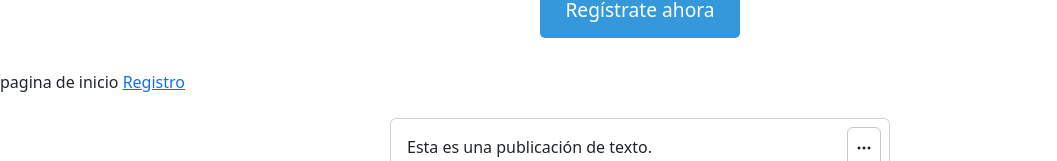
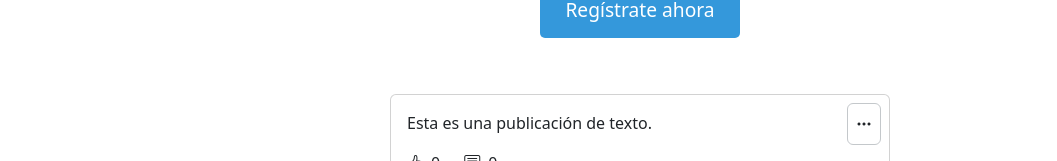
Before and after one commit to BrathRojo/TherApp, an Angular app: page / in a window 1280 px wide. Shown: the part 431-592 px from the top of the page, without its empty margins (0-1057 px from the left). Built offline with nearby package versions, Linux system fonts and the light colour scheme.

Commit message:
modificando errores del front

```diff
--- a/src/app/componentes/inicio/inicio.component.html
+++ b/src/app/componentes/inicio/inicio.component.html
@@ -17,11 +17,7 @@
     <div class="acciones">
       <a routerLink="/registro" class="btn">Regístrate ahora</a>
     </div>
-  </div>
-
-pagina de inicio
-
-<a routerLink="/registro">Registro</a>
+</div>
 
 <app-publicacion></app-publicacion>
 
```
